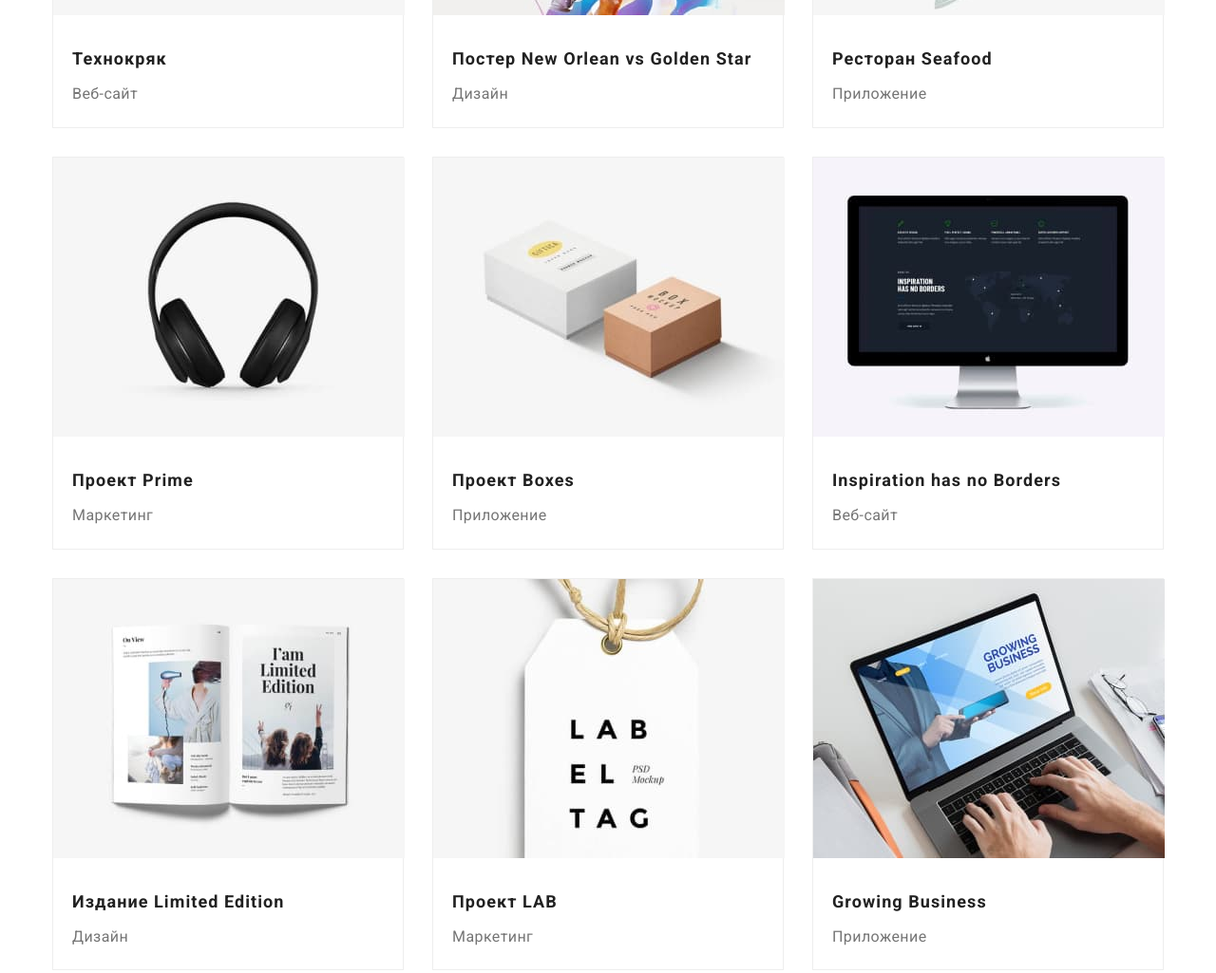
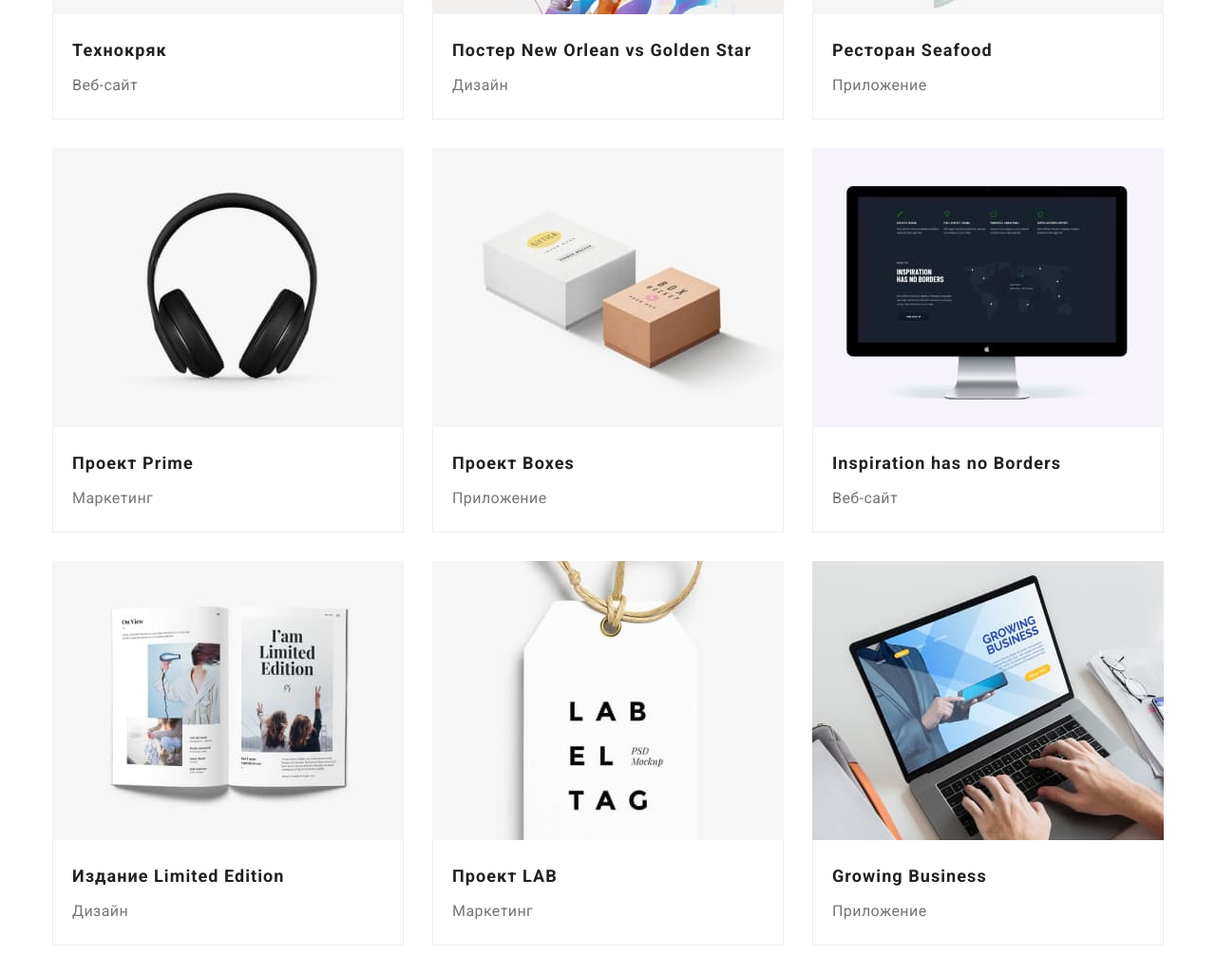
Before and after one commit to AleksandrTikka/goit-markup-hw-03, a plain HTML site: page portfolio.html in a window 1280 px wide. Shown: the part 546-1571 px from the top of the page at 95% size. Drawn offline with nearby package versions, Linux system fonts and the light colour scheme.

Commit message:
Рамки в потфолио сделал правильно и тень на кнопки

```diff
--- a/css/styles.css
+++ b/css/styles.css
@@ -319,6 +319,12 @@ body {
 .filter .button:focus {
   background-color: var(--accent-color);
   color: #ffffff;
+  background: #2196f3;
+  /* shadow-middle */
+
+  box-shadow: 0px 3px 1px rgba(0, 0, 0, 0.1), 0px 1px 2px rgba(0, 0, 0, 0.08),
+    0px 2px 2px rgba(0, 0, 0, 0.12);
+  border-radius: 4px;
 }
 
 .portfolio {
@@ -335,14 +341,14 @@ body {
   margin: -15px;
 }
 
-.type .item {
+.type > .item {
   width: 370px; /*calc((100% - 60px) / 3);*/
   margin: 15px;
   /*margin-right: 30px;
   margin-bottom: 30px;*/
   background-color: var(--secondary-background-color);
-  border: 1px solid #eeeeee;
 }
+
 /*Альтернативное решение*/
 /*.type .item:nth-child(3n) {
   margin-right: 0;
@@ -362,6 +368,11 @@ body {
   margin-bottom: 30px;
 }*/
 
+.type > .item .link {
+  display: flex;
+  flex-direction: column;
+}
+
 .portfolio .example {
   margin-top: 20px;
   margin-bottom: 4px;
@@ -378,6 +389,17 @@ body {
   margin-left: 20px;
   font-size: 16px;
   line-height: 1.87;
+}
+
+.portfolio .thumb {
+  margin-bottom: 0;
+}
+
+.portfolio .description {
+  margin: 0;
+  border-right: 1px solid #eeeeee;
+  border-bottom: 1px solid #eeeeee;
+  border-left: 1px solid #eeeeee;
 }
 /*Подвал*/
 
--- a/portfolio.html
+++ b/portfolio.html
@@ -55,51 +55,59 @@
                 <ul class="list type">
                     <li class="item">
                         <a href="" class="link">
-                            <img src="./images/technocrack.jpg" alt="Открытый ноутбук с сайтом-примером" width="370" />
-                        <h3 class="example">Технокряк</h3>
-                        <p class="text">Веб-сайт</p>
+                            <img src="./images/technocrack.jpg" class="thumb" alt="Открытый ноутбук с сайтом-примером" width="370" />
+                        <div class="description"><h3 class="example">Технокряк</h3>
+                        <p class="text">Веб-сайт</p></div>
                         </a>
                     </li>
                     <li class="item">
-                        <a href="" class="link"><img src="./images/poster_new_orlean_vs_golden_star.jpg" alt="Дизайн постера" width="370" />
+                        <a href="" class="link"><img src="./images/poster_new_orlean_vs_golden_star.jpg" class="thumb" alt="Дизайн постера" width="370" />
+                        <div class="description">
                             <h3 class="example">Постер New Orlean vs Golden Star</h3>
-                        <p class="text">Дизайн</p></a>
-
+                            <p class="text">Дизайн</p>
+                        </div></a>
                     </li>
-                    <li class="item"><a href="" class="link"><img src="./images/restaurant_seafood.jpg" alt="Логотип рыбного ресторана" width="370" />
+                    <li class="item"><a href="" class="link"><img src="./images/restaurant_seafood.jpg" class="thumb" alt="Логотип рыбного ресторана" width="370" />
+                        <div class="description">
                             <h3 class="example">Ресторан Seafood</h3>
-                    <p class="text">Приложение</p></a>
-
+                            <p class="text">Приложение</p>
+                        </div></a>
                     </li>
-                    <li class="item"><a href="" class="link"><img src="./images/project_prime.jpg" alt="Наушники" width="370" />
+                    <li class="item"><a href="" class="link"><img src="./images/project_prime.jpg" class="thumb" alt="Наушники" width="370" />
+                        <div class="description">
                             <h3 class="example">Проект Prime</h3>
-                    <p class="text">Маркетинг</p></a>
-
+                            <p class="text">Маркетинг</p>
+                        </div></a>
                     </li>
-                    <li class="item"><a href="" class="link"><img src="./images/project_boxes.jpg" alt="Две коробки" width="370" />
+                    <li class="item"><a href="" class="link"><img src="./images/project_boxes.jpg" class="thumb" alt="Две коробки" width="370" />
+                        <div class="description">
                             <h3 class="example">Проект Boxes</h3>
-                    <p class="text">Приложение</p></a>
-
+                            <p class="text">Приложение</p>
+                        </div></a>
                     </li>
-                    <li class="item"><a href="" class="link"><img src="./images/inspiration_has_no_borders.jpg" alt="Монитор" width="370" />
+                    <li class="item"><a href="" class="link"><img src="./images/inspiration_has_no_borders.jpg" class="thumb" alt="Монитор" width="370" />
+                        <div class="description">
                             <h3 class="example">Inspiration has no Borders</h3>
-                    <p class="text">Веб-сайт</p></a>
-
+                            <p class="text">Веб-сайт</p>
+                        </div></a>
                     </li>
-                    <li class="item"><a href="" class="link"><img src="./images/edition_limited_edition.jpg" alt="Открытый журнал" width="370" />
+                    <li class="item"><a href="" class="link"><img src="./images/edition_limited_edition.jpg" class="thumb" alt="Открытый журнал" width="370" />
+                        <div class="description">
                             <h3 class="example">Издание Limited Edition</h3>
-                    <p class="text">Дизайн</p></a>
-
+                            <p class="text">Дизайн</p>
+                        </div></a>
                     </li>
-                    <li class="item"><a href="" class="link"><img src="./images/project_lab.jpg" alt="Лейба на веревке" width="370" />
+                    <li class="item"><a href="" class="link"><img src="./images/project_lab.jpg" class="thumb" alt="Лейба на веревке" width="370" />
+                        <div class="description">
                             <h3 class="example">Проект LAB</h3>
-                    <p class="text">Маркетинг</p></a>
-
+                            <p class="text">Маркетинг</p>
+                        </div></a>
                     </li>
-                    <li class="item"><a href="" class="link"><img src="./images/growing_business.jpg" alt="Человек работает на ноутбуке" width="370" />
+                    <li class="item"><a href="" class="link"><img src="./images/growing_business.jpg" class="thumb" alt="Человек работает на ноутбуке" width="370" />
+                        <div class="description">
                             <h3 class="example">Growing Business</h3>
-                    <p class="text">Приложение</p></a>
-
+                            <p class="text">Приложение</p>
+                        </div></a>
                     </li>
                 </ul>
             </div>
```
Lines whose indentation alone changed are shown as unchanged.
